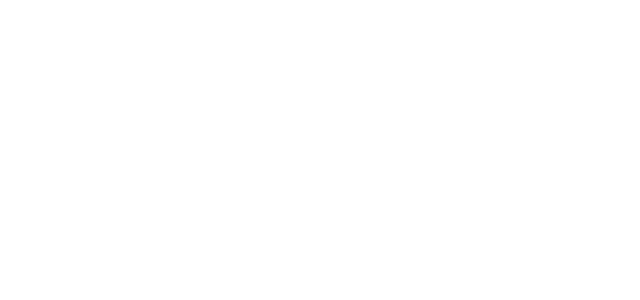
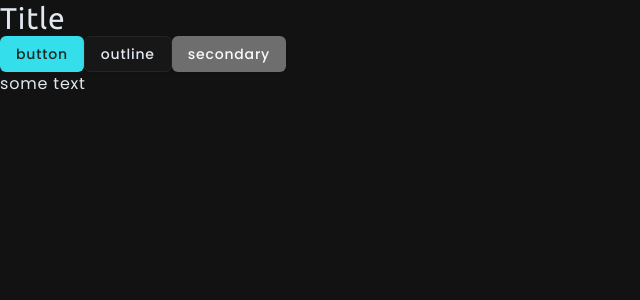
Before and after one commit to Danielle254/portfolio4, a Next.js app: page / in a window 1280 px wide. Shown: the top 300 px of the page, without its empty margins (0-640 px from the left). Built offline with nearby package versions, Linux system fonts and the light colour scheme.

Commit message:
style: configure custom fonts and color scheme

```diff
--- a/app/globals.css
+++ b/app/globals.css
@@ -1,118 +1,165 @@
+@import url("https://fonts.googleapis.com/css2?family=Lexend+Deca:wght@100..900&family=Nunito:ital,wght@0,200..1000;1,200..1000&family=Outfit:wght@100..900&family=Poppins:ital,wght@0,100;0,200;0,300;0,400;0,500;0,600;0,700;0,800;0,900;1,100;1,200;1,300;1,400;1,500;1,600;1,700;1,800;1,900&family=Ubuntu:wght@400;500;700&display=swap");
 @import "tailwindcss";
 @import "tw-animate-css";
 
 @custom-variant dark (&:is(.dark *));
 
+:root {
+  font-family: "Poppins", sans-serif;
+  --font-ubuntu: "Ubuntu", sans-serif;
+  --font-nunito: "Nunito", sans-serif;
+  --background: oklch(0.9911 0 0);
+  --foreground: oklch(0.2046 0 0);
+  --card: oklch(0.9911 0 0);
+  --card-foreground: oklch(0.2046 0 0);
+  --popover: oklch(0.9911 0 0);
+  --popover-foreground: oklch(0.4386 0 0);
+  --primary: oklch(0.8241 0.131 202.327);
+  --primary-foreground: oklch(0.2626 0.0147 166.4589);
+  --secondary: oklch(0.994 0 0);
+  --secondary-foreground: oklch(0.2046 0 0);
+  --muted: oklch(0.9461 0 0);
+  --muted-foreground: oklch(0.2435 0 0);
+  --accent: oklch(0.9461 0 0);
+  --accent-foreground: oklch(0.2435 0 0);
+  --destructive: oklch(0.5523 0.1927 32.7272);
+  --destructive-foreground: oklch(0.9934 0.0032 17.2118);
+  --border: oklch(0.9037 0 0);
+  --input: oklch(0.9731 0 0);
+  --ring: oklch(0.8348 0.1302 160.908);
+  --chart-1: oklch(0.8348 0.1302 160.908);
+  --chart-2: oklch(0.6231 0.188 259.8145);
+  --chart-3: oklch(0.6056 0.2189 292.7172);
+  --chart-4: oklch(0.7686 0.1647 70.0804);
+  --chart-5: oklch(0.6959 0.1491 162.4796);
+  --sidebar: oklch(0.9911 0 0);
+  --sidebar-foreground: oklch(0.5452 0 0);
+  --sidebar-primary: oklch(0.8348 0.1302 160.908);
+  --sidebar-primary-foreground: oklch(0.2626 0.0147 166.4589);
+  --sidebar-accent: oklch(0.9461 0 0);
+  --sidebar-accent-foreground: oklch(0.2435 0 0);
+  --sidebar-border: oklch(0.9037 0 0);
+  --sidebar-ring: oklch(0.8348 0.1302 160.908);
+  --radius: 0.5rem;
+  --shadow-2xs: 0px 1px 3px 0px hsl(0 0% 0% / 0.09);
+  --shadow-xs: 0px 1px 3px 0px hsl(0 0% 0% / 0.09);
+  --shadow-sm: 0px 1px 3px 0px hsl(0 0% 0% / 0.17),
+    0px 1px 2px -1px hsl(0 0% 0% / 0.17);
+  --shadow: 0px 1px 3px 0px hsl(0 0% 0% / 0.17),
+    0px 1px 2px -1px hsl(0 0% 0% / 0.17);
+  --shadow-md: 0px 1px 3px 0px hsl(0 0% 0% / 0.17),
+    0px 2px 4px -1px hsl(0 0% 0% / 0.17);
+  --shadow-lg: 0px 1px 3px 0px hsl(0 0% 0% / 0.17),
+    0px 4px 6px -1px hsl(0 0% 0% / 0.17);
+  --shadow-xl: 0px 1px 3px 0px hsl(0 0% 0% / 0.17),
+    0px 8px 10px -1px hsl(0 0% 0% / 0.17);
+  --shadow-2xl: 0px 1px 3px 0px hsl(0 0% 0% / 0.43);
+  --tracking-normal: 0.05em;
+}
+
+.dark {
+  --background: oklch(0.1822 0 0);
+  --foreground: oklch(0.9288 0.0126 255.5078);
+  --card: oklch(0.2046 0 0);
+  --card-foreground: oklch(0.9288 0.0126 255.5078);
+  --popover: oklch(0.2603 0 0);
+  --popover-foreground: oklch(0.7348 0 0);
+  --primary: oklch(0.8241 0.131 202.327);
+  --primary-foreground: oklch(0.2626 0.0147 166.4589);
+  --secondary: oklch(0.5382 0 0);
+  --secondary-foreground: oklch(0.9851 0 0);
+  --muted: oklch(0.2393 0 0);
+  --muted-foreground: oklch(0.7122 0 0);
+  --accent: oklch(0.3132 0 0);
+  --accent-foreground: oklch(0.9851 0 0);
+  --destructive: oklch(0.3123 0.0852 29.7877);
+  --destructive-foreground: oklch(0.9368 0.0045 34.3092);
+  --border: oklch(0.2809 0 0);
+  --input: oklch(0.2603 0 0);
+  --ring: oklch(0.8003 0.1821 151.711);
+  --chart-1: oklch(0.8003 0.1821 151.711);
+  --chart-2: oklch(0.7137 0.1434 254.624);
+  --chart-3: oklch(0.709 0.1592 293.5412);
+  --chart-4: oklch(0.8369 0.1644 84.4286);
+  --chart-5: oklch(0.7845 0.1325 181.912);
+  --sidebar: oklch(0.1822 0 0);
+  --sidebar-foreground: oklch(0.6301 0 0);
+  --sidebar-primary: oklch(0.4365 0.1044 156.7556);
+  --sidebar-primary-foreground: oklch(0.9213 0.0135 167.1556);
+  --sidebar-accent: oklch(0.3132 0 0);
+  --sidebar-accent-foreground: oklch(0.9851 0 0);
+  --sidebar-border: oklch(0.2809 0 0);
+  --sidebar-ring: oklch(0.8003 0.1821 151.711);
+  --radius: 0.5rem;
+  --shadow-2xs: 0px 1px 3px 0px hsl(0 0% 0% / 0.09);
+  --shadow-xs: 0px 1px 3px 0px hsl(0 0% 0% / 0.09);
+  --shadow-sm: 0px 1px 3px 0px hsl(0 0% 0% / 0.17),
+    0px 1px 2px -1px hsl(0 0% 0% / 0.17);
+  --shadow: 0px 1px 3px 0px hsl(0 0% 0% / 0.17),
+    0px 1px 2px -1px hsl(0 0% 0% / 0.17);
+  --shadow-md: 0px 1px 3px 0px hsl(0 0% 0% / 0.17),
+    0px 2px 4px -1px hsl(0 0% 0% / 0.17);
+  --shadow-lg: 0px 1px 3px 0px hsl(0 0% 0% / 0.17),
+    0px 4px 6px -1px hsl(0 0% 0% / 0.17);
+  --shadow-xl: 0px 1px 3px 0px hsl(0 0% 0% / 0.17),
+    0px 8px 10px -1px hsl(0 0% 0% / 0.17);
+  --shadow-2xl: 0px 1px 3px 0px hsl(0 0% 0% / 0.43);
+}
+
 @theme inline {
   --color-background: var(--background);
   --color-foreground: var(--foreground);
-  --font-sans: var(--font-geist-sans);
-  --font-mono: var(--font-geist-mono);
+  --color-card: var(--card);
+  --color-card-foreground: var(--card-foreground);
+  --color-popover: var(--popover);
+  --color-popover-foreground: var(--popover-foreground);
+  --color-primary: var(--primary);
+  --color-primary-foreground: var(--primary-foreground);
+  --color-secondary: var(--secondary);
+  --color-secondary-foreground: var(--secondary-foreground);
+  --color-muted: var(--muted);
+  --color-muted-foreground: var(--muted-foreground);
+  --color-accent: var(--accent);
+  --color-accent-foreground: var(--accent-foreground);
+  --color-destructive: var(--destructive);
+  --color-destructive-foreground: var(--destructive-foreground);
+  --color-border: var(--border);
+  --color-input: var(--input);
+  --color-ring: var(--ring);
+  --color-chart-1: var(--chart-1);
+  --color-chart-2: var(--chart-2);
+  --color-chart-3: var(--chart-3);
+  --color-chart-4: var(--chart-4);
+  --color-chart-5: var(--chart-5);
+  --color-sidebar: var(--sidebar);
+  --color-sidebar-foreground: var(--sidebar-foreground);
+  --color-sidebar-primary: var(--sidebar-primary);
+  --color-sidebar-primary-foreground: var(--sidebar-primary-foreground);
+  --color-sidebar-accent: var(--sidebar-accent);
+  --color-sidebar-accent-foreground: var(--sidebar-accent-foreground);
+  --color-sidebar-border: var(--sidebar-border);
   --color-sidebar-ring: var(--sidebar-ring);
-  --color-sidebar-border: var(--sidebar-border);
-  --color-sidebar-accent-foreground: var(--sidebar-accent-foreground);
-  --color-sidebar-accent: var(--sidebar-accent);
-  --color-sidebar-primary-foreground: var(--sidebar-primary-foreground);
-  --color-sidebar-primary: var(--sidebar-primary);
-  --color-sidebar-foreground: var(--sidebar-foreground);
-  --color-sidebar: var(--sidebar);
-  --color-chart-5: var(--chart-5);
-  --color-chart-4: var(--chart-4);
-  --color-chart-3: var(--chart-3);
-  --color-chart-2: var(--chart-2);
-  --color-chart-1: var(--chart-1);
-  --color-ring: var(--ring);
-  --color-input: var(--input);
-  --color-border: var(--border);
-  --color-destructive: var(--destructive);
-  --color-accent-foreground: var(--accent-foreground);
-  --color-accent: var(--accent);
-  --color-muted-foreground: var(--muted-foreground);
-  --color-muted: var(--muted);
-  --color-secondary-foreground: var(--secondary-foreground);
-  --color-secondary: var(--secondary);
-  --color-primary-foreground: var(--primary-foreground);
-  --color-primary: var(--primary);
-  --color-popover-foreground: var(--popover-foreground);
-  --color-popover: var(--popover);
-  --color-card-foreground: var(--card-foreground);
-  --color-card: var(--card);
+
   --radius-sm: calc(var(--radius) - 4px);
   --radius-md: calc(var(--radius) - 2px);
   --radius-lg: var(--radius);
   --radius-xl: calc(var(--radius) + 4px);
-  --color-custom-color: var(--custom-color);
-}
 
-:root {
-  --radius: 0.625rem;
-  --background: oklch(1 0 0);
-  --foreground: oklch(0.1176 0.0129 3.35);
-  --card: oklch(1 0 0);
-  --card-foreground: oklch(0.145 0 0);
-  --popover: oklch(1 0 0);
-  --popover-foreground: oklch(0.145 0 0);
-  --primary: oklch(0.5064 0.115 19.26);
-  --primary-foreground: oklch(0.985 0 0);
-  --secondary: oklch(0.735 0.0799 17.19);
-  --secondary-foreground: oklch(0.205 0 0);
-  --muted: oklch(0.97 0 0);
-  --muted-foreground: oklch(0.556 0 0);
-  --accent: oklch(0.7395 0.1253 192.81);
-  --accent-foreground: oklch(0.205 0 0);
-  --destructive: oklch(0.577 0.245 27.325);
-  --border: oklch(0.922 0 0);
-  --input: oklch(0.922 0 0);
-  --ring: oklch(0.708 0 0);
-  --chart-1: oklch(0.646 0.222 41.116);
-  --chart-2: oklch(0.6 0.118 184.704);
-  --chart-3: oklch(0.398 0.07 227.392);
-  --chart-4: oklch(0.828 0.189 84.429);
-  --chart-5: oklch(0.769 0.188 70.08);
-  --sidebar: oklch(0.985 0 0);
-  --sidebar-foreground: oklch(0.145 0 0);
-  --sidebar-primary: oklch(0.205 0 0);
-  --sidebar-primary-foreground: oklch(0.985 0 0);
-  --sidebar-accent: oklch(0.97 0 0);
-  --sidebar-accent-foreground: oklch(0.205 0 0);
-  --sidebar-border: oklch(0.922 0 0);
-  --sidebar-ring: oklch(0.708 0 0);
-  --custom-color: oklch(0.6 0.2 150);
-}
+  --shadow-2xs: var(--shadow-2xs);
+  --shadow-xs: var(--shadow-xs);
+  --shadow-sm: var(--shadow-sm);
+  --shadow: var(--shadow);
+  --shadow-md: var(--shadow-md);
+  --shadow-lg: var(--shadow-lg);
+  --shadow-xl: var(--shadow-xl);
+  --shadow-2xl: var(--shadow-2xl);
 
-.dark {
-  --background: oklch(0.145 0 0);
-  --foreground: oklch(0.985 0 0);
-  --card: oklch(0.205 0 0);
-  --card-foreground: oklch(0.985 0 0);
-  --popover: oklch(0.205 0 0);
-  --popover-foreground: oklch(0.985 0 0);
-  --primary: oklch(0.922 0 0);
-  --primary-foreground: oklch(0.205 0 0);
-  --secondary: oklch(0.269 0 0);
-  --secondary-foreground: oklch(0.985 0 0);
-  --muted: oklch(0.269 0 0);
-  --muted-foreground: oklch(0.708 0 0);
-  --accent: oklch(0.269 0 0);
-  --accent-foreground: oklch(0.985 0 0);
-  --destructive: oklch(0.704 0.191 22.216);
-  --border: oklch(1 0 0 / 10%);
-  --input: oklch(1 0 0 / 15%);
-  --ring: oklch(0.556 0 0);
-  --chart-1: oklch(0.488 0.243 264.376);
-  --chart-2: oklch(0.696 0.17 162.48);
-  --chart-3: oklch(0.769 0.188 70.08);
-  --chart-4: oklch(0.627 0.265 303.9);
-  --chart-5: oklch(0.645 0.246 16.439);
-  --sidebar: oklch(0.205 0 0);
-  --sidebar-foreground: oklch(0.985 0 0);
-  --sidebar-primary: oklch(0.488 0.243 264.376);
-  --sidebar-primary-foreground: oklch(0.985 0 0);
-  --sidebar-accent: oklch(0.269 0 0);
-  --sidebar-accent-foreground: oklch(0.985 0 0);
-  --sidebar-border: oklch(1 0 0 / 10%);
-  --sidebar-ring: oklch(0.556 0 0);
-  --custom-color: oklch(0.6 0.2 150);
+  --tracking-tighter: calc(var(--tracking-normal) - 0.05em);
+  --tracking-tight: calc(var(--tracking-normal) - 0.025em);
+  --tracking-normal: var(--tracking-normal);
+  --tracking-wide: calc(var(--tracking-normal) + 0.025em);
+  --tracking-wider: calc(var(--tracking-normal) + 0.05em);
+  --tracking-widest: calc(var(--tracking-normal) + 0.1em);
 }
 
 @layer base {
@@ -121,5 +168,12 @@
   }
   body {
     @apply bg-background text-foreground;
+    letter-spacing: var(--tracking-normal);
+  }
+  h1,
+  h2,
+  h3,
+  h4 {
+    font-family: var(--font-ubuntu);
   }
 }
--- a/app/layout.tsx
+++ b/app/layout.tsx
@@ -1,20 +1,8 @@
 import type { Metadata } from "next";
-import { Geist, Geist_Mono } from "next/font/google";
 import "./globals.css";
 
-const geistSans = Geist({
-  variable: "--font-geist-sans",
-  subsets: ["latin"],
-});
-
-const geistMono = Geist_Mono({
-  variable: "--font-geist-mono",
-  subsets: ["latin"],
-});
-
 export const metadata: Metadata = {
-  title: "",
-  description: "",
+  title: "Danielle Lindblom Portfolio",
 };
 
 export default function RootLayout({
@@ -24,11 +12,7 @@ export default function RootLayout({
 }>) {
   return (
     <html lang="en">
-      <body
-        className={`${geistSans.variable} ${geistMono.variable} antialiased`}
-      >
-        {children}
-      </body>
+      <body className="dark">{children}</body>
     </html>
   );
 }
--- a/app/page.tsx
+++ b/app/page.tsx
@@ -1,3 +1,13 @@
+import { Button } from "@/components/ui/button";
+
 export default function Home() {
-  return <></>;
+  return (
+    <div>
+      <h1 className="text-3xl">Title</h1>
+      <Button>button</Button>
+      <Button variant="outline">outline</Button>
+      <Button variant="secondary">secondary</Button>
+      <p>some text</p>
+    </div>
+  );
 }
```
